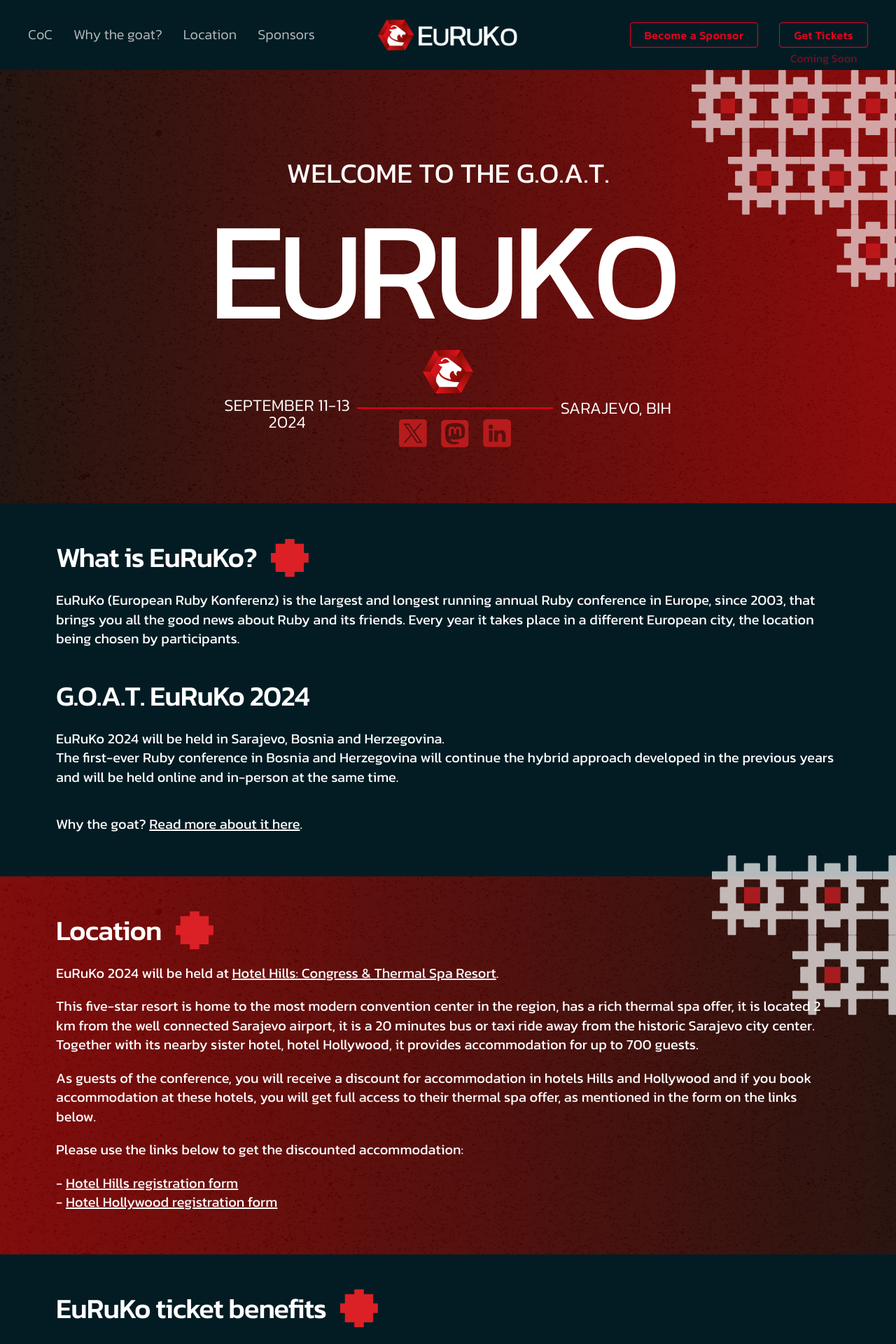
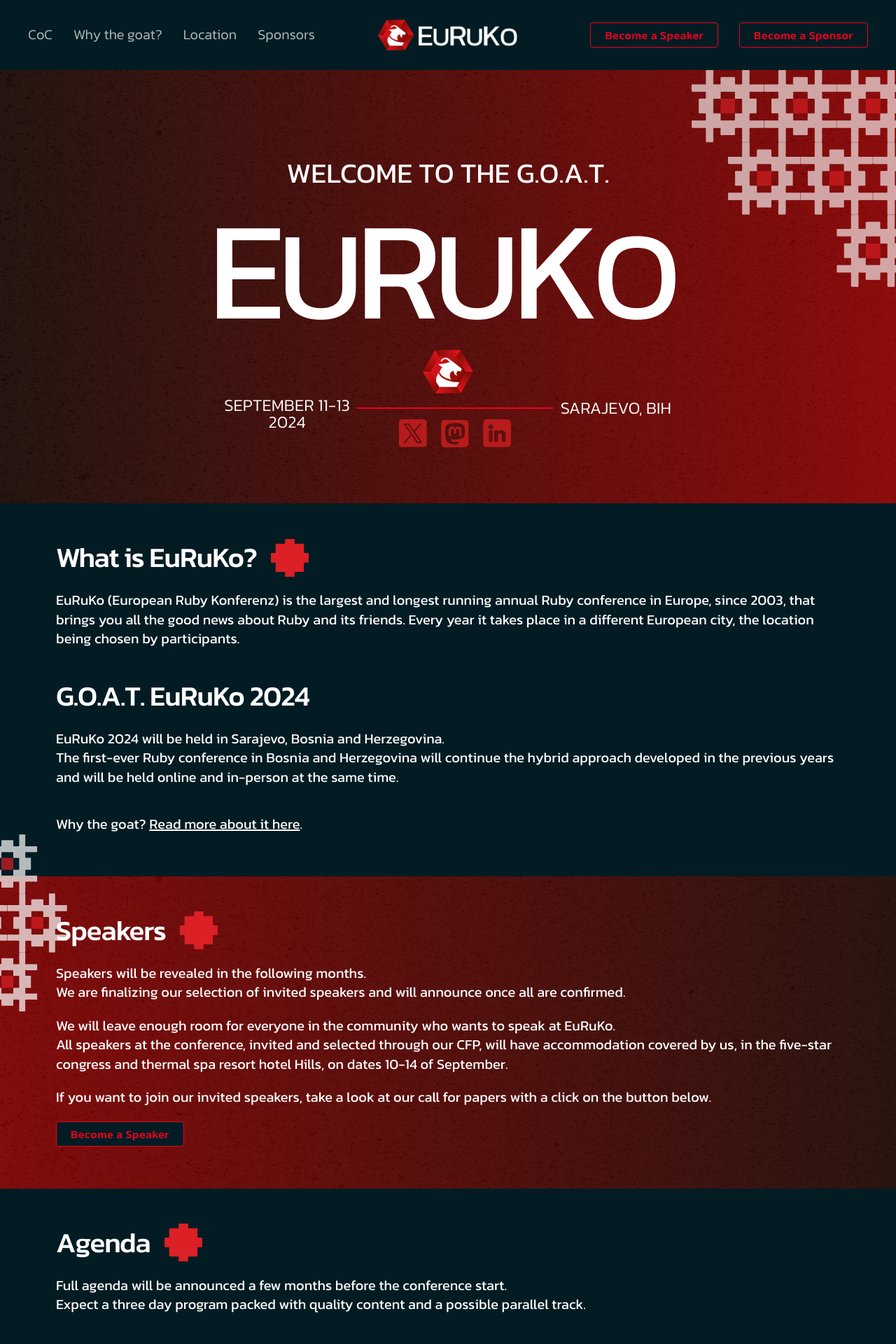
Before and after one commit to euruko/2024.euruko.org, a Jekyll site: the page built from index.html, in a window 1280 px wide. Shown: the top 1920 px of the page at 70% size. Built offline with Jekyll 4.4.1, drawn with Linux system fonts in a browser that asks for light colours; some of the changed text lies outside the part shown.

Commit message:
call for papers

```diff
--- a/_includes/navigation.html
+++ b/_includes/navigation.html
@@ -21,12 +21,15 @@
     </div>
     <ul class="navbar__list">
       <li class="navbar__list__item">
+        <a href="https://www.papercall.io/euruko2024" target="_blank" class="button button--primary">Become a Speaker</a>
+      </li>
+      <li class="navbar__list__item">
         <a href="/sponsoring" class="button button--primary">Become a Sponsor</a>
       </li>
-      <li class="navbar__list__item has-note">
+      <!-- <li class="navbar__list__item has-note">
         <a href="#" class="button button--primary">Get Tickets</a>
         <span class="navbar__note">Coming Soon</span>
-      </li>
+      </li> -->
     </ul>
   </div>
   <div class="navbar__mobile">
@@ -59,12 +62,15 @@
             <a href="/#sponsors" class="navbar__list__link">Sponsors</a>
           </li>
           <li class="navbar__list__item">
+            <a href="https://www.papercall.io/euruko2024" target="_blank" class="button button--primary">Become a Speaker</a>
+          </li>
+          <li class="navbar__list__item">
             <a href="/sponsoring" class="button button--primary">Become a Sponsor</a>
           </li>
-          <li class="navbar__list__item has-note">
+          <!-- <li class="navbar__list__item has-note">
             <a href="#" class="button button--primary">Get Tickets</a>
             <span class="navbar__note">Coming Soon</span>
-          </li>
+          </li> -->
         </ul>
       </div>
     </div>
--- /dev/null
+++ b/_posts/2024-01-12-call-for-papers.md
@@ -0,0 +1,17 @@
+---
+title: "Call for Papers for EuRuKo 2024 is open!"
+layout: post
+image: cfp.jpg
+text: Submit your talk and join our invited speakers. It will be closed April 15th.
+---
+
+Speakers will be revealed in the following months.
+We are finalizing our selection of invited speakers and will announce once all are confirmed.
+
+We will leave enough room for everyone in the community who wants to speak at EuRuKo.
+
+All speakers at the conference, invited and selected through our CFP, will have accommodation covered by us, in the five-star congress and thermal spa resort hotel Hills, on dates 10-14 of September.
+
+Submit your talk and join our invited speakers. It will be closed April 15th.
+
+Open the CFP at https://www.papercall.io/euruko2024
--- a/assets/css/app.css
+++ b/assets/css/app.css
@@ -374,6 +374,7 @@
 }
 
 .section.section--about,
+.section.section--agenda,
 .section.section--partners,
 .section.section--tickets {
   position: relative;
@@ -386,6 +387,7 @@
 }
 
 .section.section--sponsors,
+.section.section--speakers,
 .section.section--announcements,
 .section.section--location {
   position: relative;
@@ -395,6 +397,7 @@
 
 .section.section--sponsors::after,
 .section.section--announcements::after,
+.section.section--speakers::after,
 .section.section--location::after {
   content: "";
   position: absolute;
@@ -446,6 +449,18 @@
   z-index: 2;
   opacity: .7;
   background: url('../images/milje-pattern-3.png') top right / auto 35% no-repeat scroll;
+}
+
+.section.section--speakers::before {
+  content: "";
+  position: absolute;
+  left: 0;
+  top: -60px;
+  right: 0;
+  bottom: 0;
+  z-index: 2;
+  opacity: .7;
+  background: url('../images/milje-pattern-4.png') top left / auto 50% no-repeat scroll;
 }
 
 .section.section--partners::before {
--- a/index.html
+++ b/index.html
@@ -54,6 +54,44 @@
       </p>
     </div>
   </section>
+  <section class="section section--speakers" id="speakers">
+    <div class="section__content">
+      <article class="section__article">
+        <h3 class="section__article__title has-dot">Speakers</h3>
+        <p class="section__article__text">
+          Speakers will be revealed in the following months.
+        </p>
+        <p class="section__article__text mb--2">
+          We are finalizing our selection of invited speakers and will announce once all are confirmed.
+        </p>
+        <p class="section__article__text">
+          We will leave enough room for everyone in the community who wants to speak at EuRuKo.
+        </p>
+        <p class="section__article__text mb--2">
+          All speakers at the conference, invited and selected through our CFP, will have accommodation covered by us, in the five-star congress and thermal spa resort hotel Hills, on dates 10-14 of September.
+        </p>
+        <p class="section__article__text mb--2">
+          If you want to join our invited speakers, take a look at our call for papers with a click on the button below.
+        </p>
+        <p class="section__article__text">
+          <a href="https://www.papercall.io/euruko2024" target="_blank" class="button button--primary">Become a Speaker</a>
+        </p>
+      </article>
+    </div>
+  </section>
+  <section class="section section--agenda">
+    <div class="section__content">
+      <article class="section__article mb--4">
+        <h3 class="section__article__title has-dot">Agenda</h3>
+        <p class="section__article__text">
+          Full agenda will be announced a few months before the conference start.
+        </p>
+        <p class="section__article__text">
+          Expect a three day program packed with quality content and a possible parallel track.
+        </p>
+      </article>
+    </div>
+  </section>
   <section class="section section--location" id="location">
     <div class="section__content">
       <article class="section__article">
@@ -89,7 +127,10 @@
       <article class="section__article">
         <h3 class="section__article__title has-dot">EuRuKo ticket benefits</h3>
         <p class="section__article__text">
-          This is what you get when you buy a ticket for EuRuKo 2024
+          This is what you get when you buy a ticket for EuRuKo 2024.
+        </p>
+        <p class="section__article__text">
+          We expect to start selling tickets in March.
         </p>
       </article>
       <div class="benefits">
@@ -314,6 +355,20 @@
       <p class="section__text">Only latest listed here</p>
       <div class="cards">
         <div class="cards__item col--1-3 col--md-1-2 col--sm-100">
+          <div class="card card--announcement" style="background-image: url(/assets/images/announcements/cfp.jpg);">
+            <div class="card__overlay"></div>
+            <div class="card__body">
+              <h4 class="card__title">Call for Papers for EuRuKo 2024 is open!</h4>
+              <div class="card__text">
+                Submit your talk and join our invited speakers. It will be closed April 15th.
+              </div>
+            </div>
+            <div class="card__footer">
+              <a href="/2024/01/12/call-for-papers.html" class="button button--primary">Read</a>
+            </div>
+          </div>
+        </div>
+        <div class="cards__item col--1-3 col--md-1-2 col--sm-100">
           <div class="card card--announcement" style="background-image: url(/assets/images/announcements/sahat_kula.jpg);">
             <div class="card__overlay"></div>
             <div class="card__body">
@@ -328,20 +383,6 @@
           </div>
         </div>
         <div class="cards__item col--1-3 col--md-1-2 col--sm-100">
-          <div class="card card--announcement" style="background-image: url(/assets/images/announcements/sarajevo.jpg);">
-            <div class="card__overlay"></div>
-            <div class="card__body">
-              <h4 class="card__title">Location & Venue Update: EuRuKo 2024 is moving to Sarajevo!</h4>
-              <div class="card__text">
-                In our best efforts to support everyone who wants to join EuRuKo 2024 in Bosnia & Herzegovina, we have made the difficult decision of moving the conference from Tuzla to Sarajevo. The dates will be kept the same, 11-12-13 of September, just the location is going to change.
-              </div>
-            </div>
-            <div class="card__footer">
-              <a href="/2023/12/24/location-change.html" class="button button--primary">Read</a>
-            </div>
-          </div>
-        </div>
-        <div class="cards__item col--1-3 col--md-1-2 col--sm-100">
           <div class="card card--forward">
             <div class="card__body">
               <a href="/announcements" class="button button--primary">View All</a>
```
Also changed, not shown: _layouts/default.html (line endings or trailing spaces), _layouts/page.html (line endings or trailing spaces), _layouts/post.html (line endings or trailing spaces), assets/images/announcements/cfp.jpg (added).
